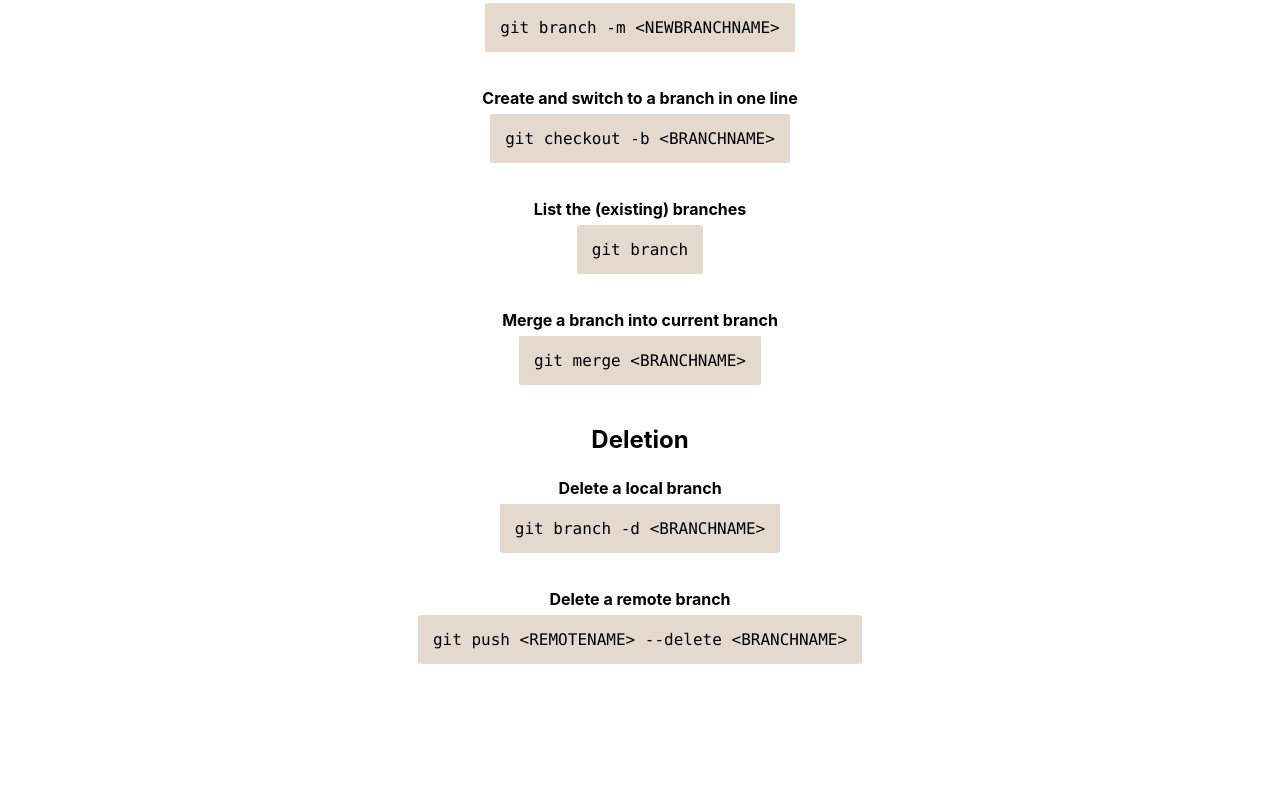
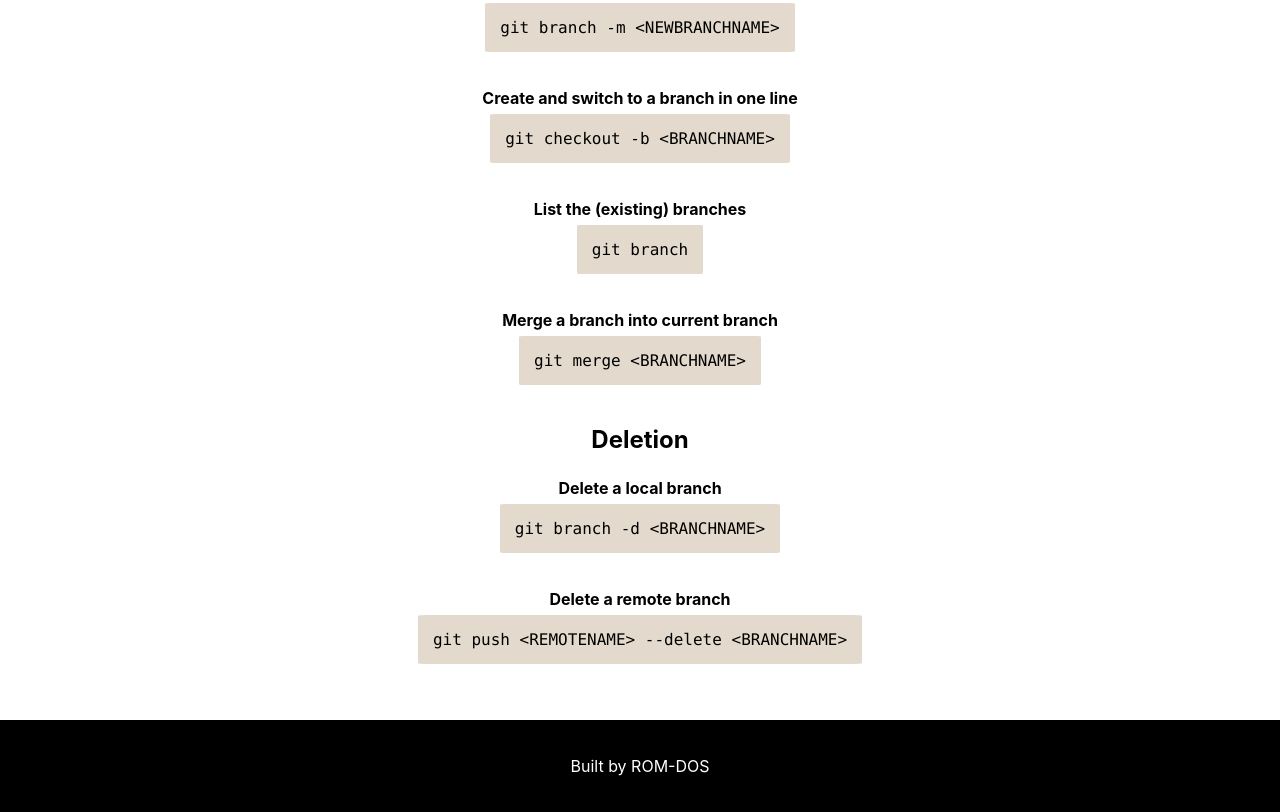
Before and after one commit to rom-dos/learn-git, a plain HTML site: page index.html in a window 1280 px wide. Shown: the part 3410-4222 px from the top of the page. Before the commit the page ends 4098 px from the top, so only its background shows below. Drawn offline with Linux system fonts and the light colour scheme.

Commit message:
added basic footer

```diff
--- a/index.html
+++ b/index.html
@@ -126,6 +126,11 @@
     <p class="description"><strong>Delete a remote branch</strong></p>
     <p class="code">git push &lt;REMOTENAME&gt; --delete &lt;BRANCHNAME&gt;</p>
 
+
   </div>
+
+  <footer>
+    <p class="sans-serif f4">Built by ROM-DOS</p>
+  </footer>
 </body>
 </html>
--- a/resources/css/main.css
+++ b/resources/css/main.css
@@ -1,7 +1,12 @@
+body {
+  text-align: center;
+  padding: 0;
+  margin: 0;
+}
+
 .container  {
   margin: auto;
   max-width: 600px;
-  text-align: center;
 }
 
 .code {
@@ -15,3 +20,10 @@
   margin-top: 20px;
   margin-bottom: -10px;
 }
+
+footer {
+  background-color: black;
+  color: white;
+  padding: 20px;
+  margin-top: 40px;
+}
```
